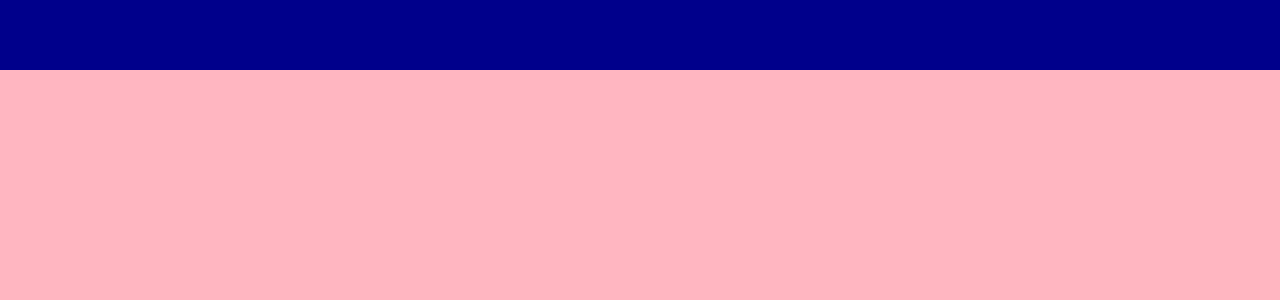
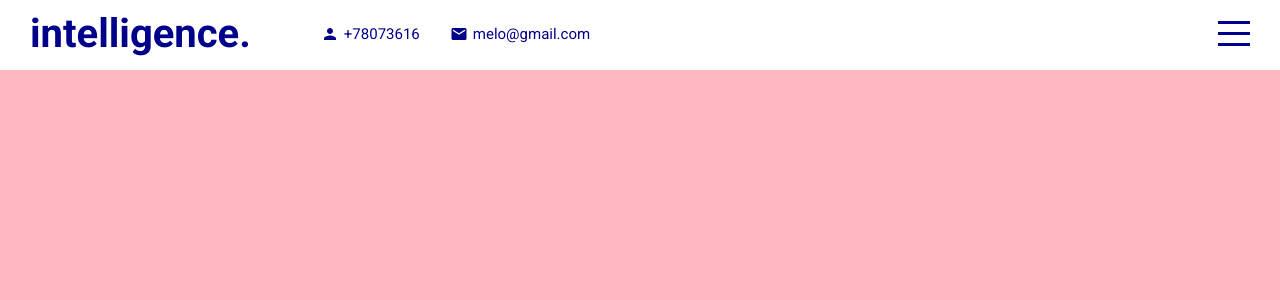
Before and after one commit to MelussiM/PersonalWebsite, a React (Create React App) app in the folder app/: page / in a window 1280 px wide. Shown: the top 300 px of the page. Built offline with nearby package versions, Linux system fonts and the light colour scheme.

Commit message:
added functionality to homepage

```diff
--- a/app/package.json
+++ b/app/package.json
@@ -3,6 +3,8 @@
   "version": "0.1.0",
   "private": true,
   "dependencies": {
+    "@material-ui/core": "^4.12.4",
+    "@material-ui/icons": "^4.11.3",
     "@testing-library/jest-dom": "^5.16.4",
     "@testing-library/react": "^13.1.1",
     "@testing-library/user-event": "^13.5.0",
--- a/app/public/index.html
+++ b/app/public/index.html
@@ -7,7 +7,7 @@
       name="description"
       content="Web site created using create-react-app"
     />
-    <link href="https://fonts.googleapis.com/css2?family=Roboto:ital,wght@0,100;0,700;0,900;1,100&display=swap" rel="stylesheet">
+    <link href="https://fonts.googleapis.com/css2?family=Roboto:ital,wght@0,100;0,200;0,300;0,400;0,500;0,700;0,900;1,100&display=swap" rel="stylesheet">
     <title>React Portfolio Website</title>
     <style>
       *{
--- a/app/src/app.scss
+++ b/app/src/app.scss
@@ -7,6 +7,7 @@
         background-color: lightsalmon;
         position: relative;
         top: 70px;
+        scroll-behavior: smooth;
         scroll-snap-type: y mandatory;
         scrollbar-width: none;
         &::-webkit-scrollbar{
--- a/app/src/components/contact/Contact.jsx
+++ b/app/src/components/contact/Contact.jsx
@@ -2,7 +2,7 @@ import "./contact.scss"
 
 export default function Contact() {
   return (
-    <div className='contact'>
+    <div className='contact' id="contact">
 
     </div>
   )
--- a/app/src/components/intro/Intro.jsx
+++ b/app/src/components/intro/Intro.jsx
@@ -2,7 +2,7 @@ import "./intro.scss"
 
 export default function Intro() {
   return (
-    <div className='intro'>
+    <div className='intro' id="intro">
 
     </div>
   )
--- a/app/src/components/portfolio/Portfolio.jsx
+++ b/app/src/components/portfolio/Portfolio.jsx
@@ -2,7 +2,7 @@ import "./portfolio.scss"
 
 export default function Portfolio() {
   return (
-    <div className="portfolio">
+    <div className="portfolio" id="portfolio">
 
     </div>
   )
--- a/app/src/components/testimonials/Testimonials.jsx
+++ b/app/src/components/testimonials/Testimonials.jsx
@@ -2,7 +2,7 @@ import "./testimonials.scss"
 
 export default function Testimonials() {
   return (
-    <div className="testimonials">
+    <div className="testimonials" id="testimonials">
 
     </div>
   )
--- a/app/src/components/topbar/Topbar.jsx
+++ b/app/src/components/topbar/Topbar.jsx
@@ -1,9 +1,37 @@
 import "./topbar.scss"
+import {Person,Mail} from "@material-ui/icons"
 
 export default function Topbar() {
   return (
     <div className="topbar">
+        <div className="wrapper">
+            <div className="left">
+                <a href="#intro" className="logo">intelligence.</a>
+                <div className="itemContainer">
+                <Person className="icon"/>
+                <span>
+                    +78073616
+                </span>
 
+                </div>
+                <div className="itemContainer">
+                <Mail className="icon"/>
+                <span>
+                    melo@gmail.com
+                </span>
+
+                </div>
+            </div>
+
+            <div className="right">
+                <div className="hamburger">
+                    <span className="l1"></span>
+                    <span className="l2"></span>
+                    <span className="l3"></span>
+                </div>
+            </div>
+
+        </div>
     </div>
   )
 }
--- a/app/src/components/topbar/topbar.scss
+++ b/app/src/components/topbar/topbar.scss
@@ -1,8 +1,83 @@
+@import "../../global.scss";
+
 .topbar{
     width: 100%;
     height: 70px;
-    background-color: darkblue;
+    background-color: white;
+    color: $mainColor;
     position: fixed;
     top: 0;
     z-index: 2;
+
+    .wrapper{
+        padding: 10px 30px;
+        display: flex;
+        align-items: center;
+        justify-content: space-between;
+
+        .left{
+            display: flex;
+            align-items: center;
+            .logo{
+                font-size: 40px;
+                font-weight: 700;
+                text-decoration: none;
+                color: inherit;
+                margin-right: 40px;
+            }
+            .itemContainer{
+                display: flex;
+                align-items: center;
+                margin-left: 30px;
+                .icon{
+                    font-size: 18px;
+                    margin-right: 5px;
+                }
+                span{
+                    font-size: 15px;
+                    font-weight: 400;
+                }
+            }
+        }
+    }
+
+        .right{
+            .hamburger{
+                width: 32px;
+                height: 25px;
+                display: flex;
+                flex-direction: column;
+                justify-content: space-between;
+                cursor: pointer;
+
+                span{
+                    width: 100%;
+                    height:3px;
+                    background-color: $mainColor;
+                    transform-origin: left;
+                    transition: all 2s ease;
+                }
+            }
+        }
+
+            &.active{
+                background-color: $mainColor;
+                color: white;
+
+                .hamburger{
+                    span{
+                        &:first-child{
+                            background-color: white;
+                            transform: rotate(45deg);
+                        }
+                        &:nth-child(2){
+                            opacity: 0;
+                        }
+                        &:last-child{
+                            background-color: white;
+                            transform: rotate(-45deg);
+                        }
+                    }
+                }
+            }
 }
--- a/app/src/components/works/Works.jsx
+++ b/app/src/components/works/Works.jsx
@@ -2,7 +2,7 @@ import "./works.scss"
 
 export default function Works() {
   return (
-    <div className="works">
+    <div className="works" id="works">
 
     </div>
   )
--- /dev/null
+++ b/app/src/global.scss
@@ -0,0 +1 @@
+$mainColor: darkblue;
```
Also changed, not shown: 1 other file (tests, documents, lock files or other folders).
